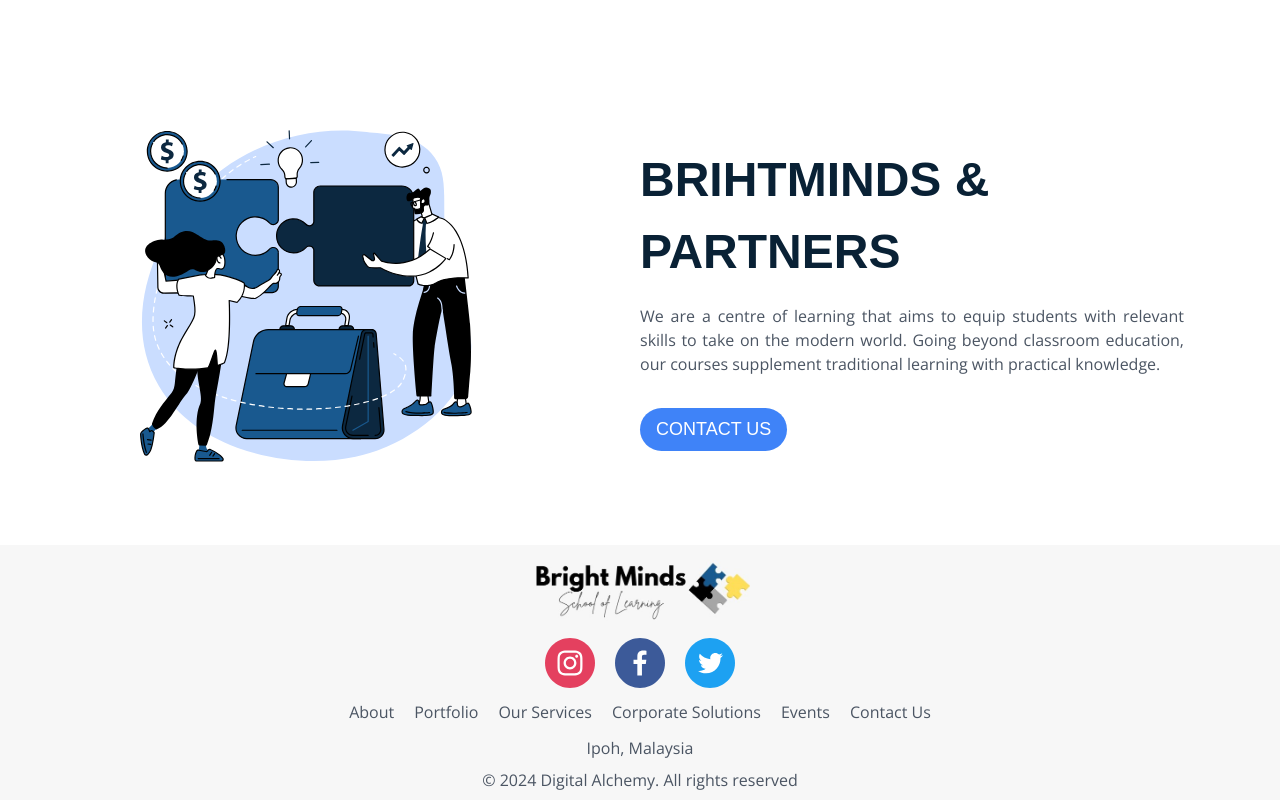
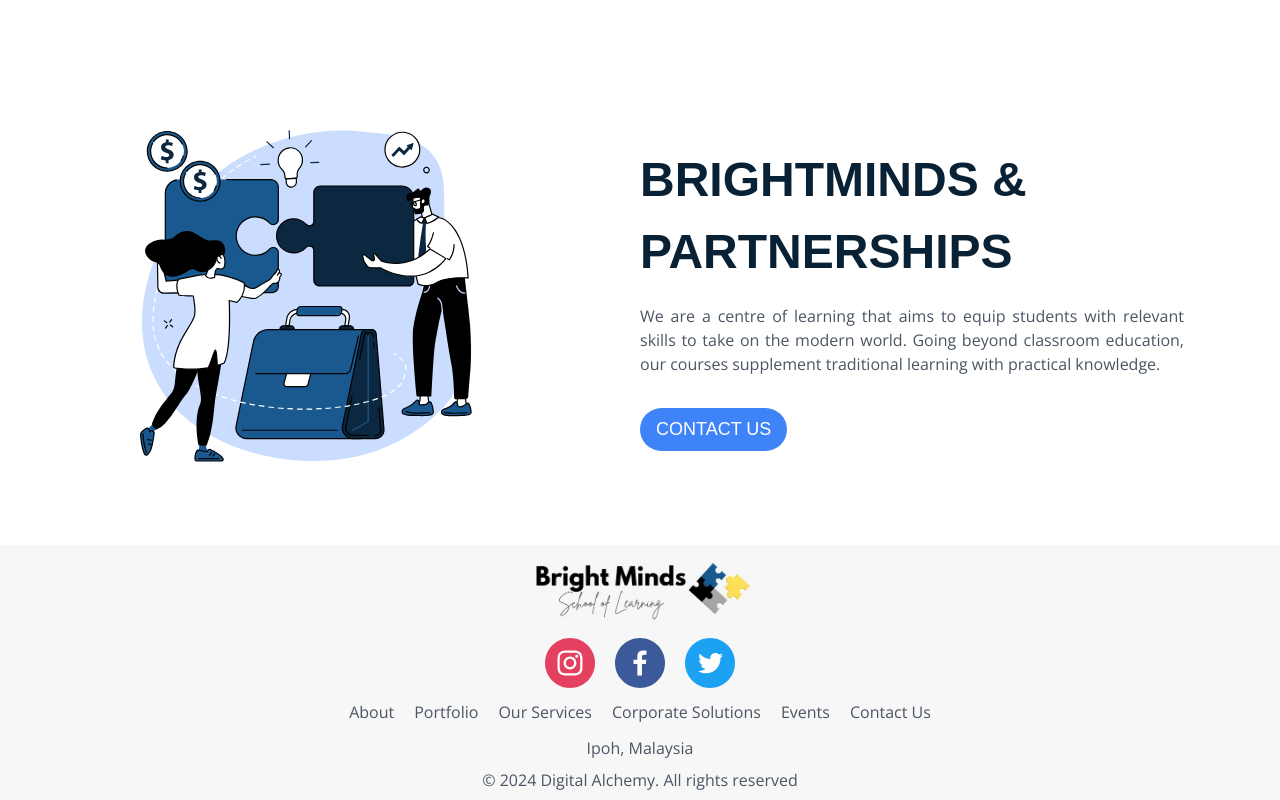
Before and after one commit to amiranazri/brightminds-website, a Next.js app: page /about in a window 1280 px wide. Shown: the part 2346-3146 px from the top of the page. Built offline with nearby package versions, Linux system fonts and the light colour scheme; a web font is replaced by a local one.

Commit message:
Typo fix

```diff
--- a/app/about/page.tsx
+++ b/app/about/page.tsx
@@ -218,7 +218,7 @@ function About() {
           />
         </div>
         <div className="flex-1 text-center md:text-left">
-          <h3 className=" font-bold mb-4">Brihtminds & Partners</h3>
+          <h3 className=" font-bold mb-4">Brightminds & Partnerships</h3>
           <p className="text-gray-600 mb-8" style={{ textAlign: "justify" }}>
             {`We are a centre of learning that aims to equip students with
             relevant skills to take on the modern world. Going beyond classroom
```
